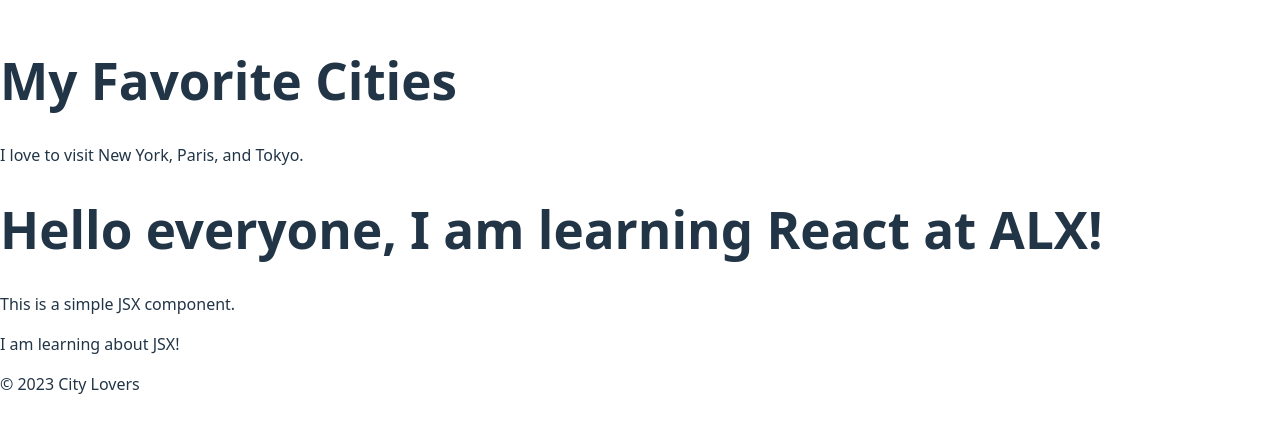
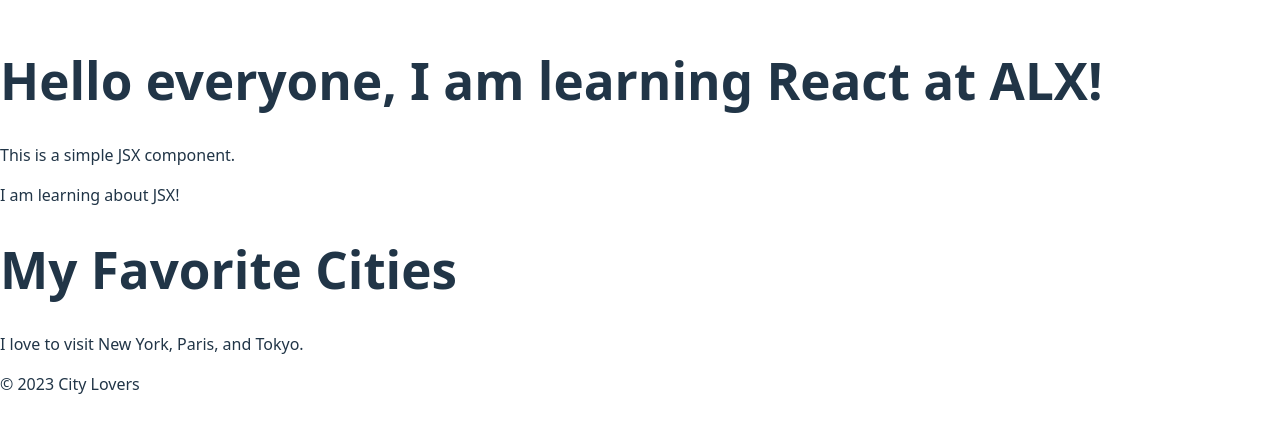
Before and after one commit to frazier964/alx-fe-reactjs, a React (Vite) app in the folder alx-react-app/: page / in a window 1280 px wide. Shown: the part 185-618 px from the top of the page. Built offline with nearby package versions, Linux system fonts and the light colour scheme; the HTML template or start-up script is replaced by a standard one.

Commit message:
This is the header

```diff
--- a/alx-react-app/src/App.jsx
+++ b/alx-react-app/src/App.jsx
@@ -1,15 +1,15 @@
 import React from 'react';
-import Header from './Header';
-import MainContent from './MainContent';
-import Footer from './Footer';
+import Header from './components/Header';
+import MainContent from './components/MainContent';
+import Footer from './components/Footer';
 import WelcomeMessage from './components/WelcomeMessage';
 
 function App() {
   return (
     <div>
+      <WelcomeMessage />
       <Header />
       <MainContent />
-      <WelcomeMessage />
       <Footer />
     </div>
   );
```
Also changed, not shown: alx-react-app/src/components/Footer.jsx (renamed from alx-react-app/src/Footer.jsx), alx-react-app/src/components/Header.jsx (renamed from alx-react-app/src/Header.jsx), alx-react-app/src/components/MainContent.jsx (renamed from alx-react-app/src/MainContent.jsx).
